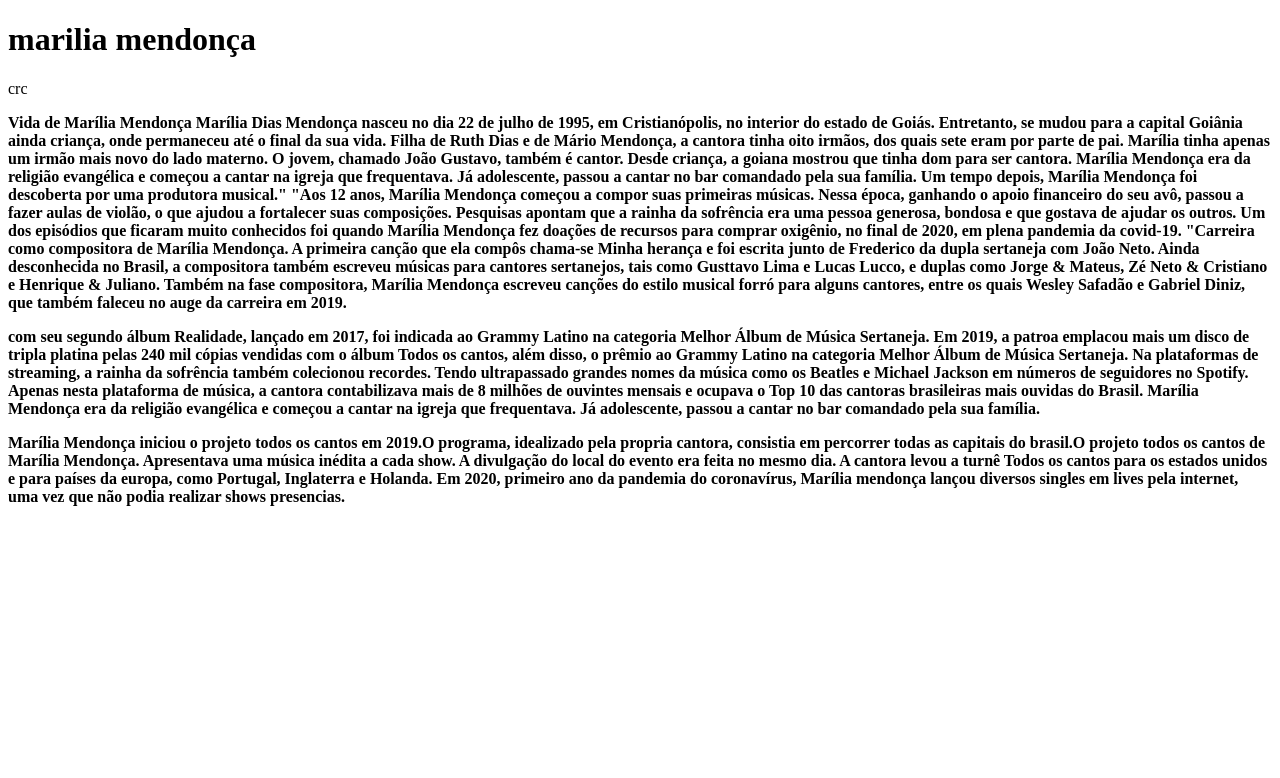
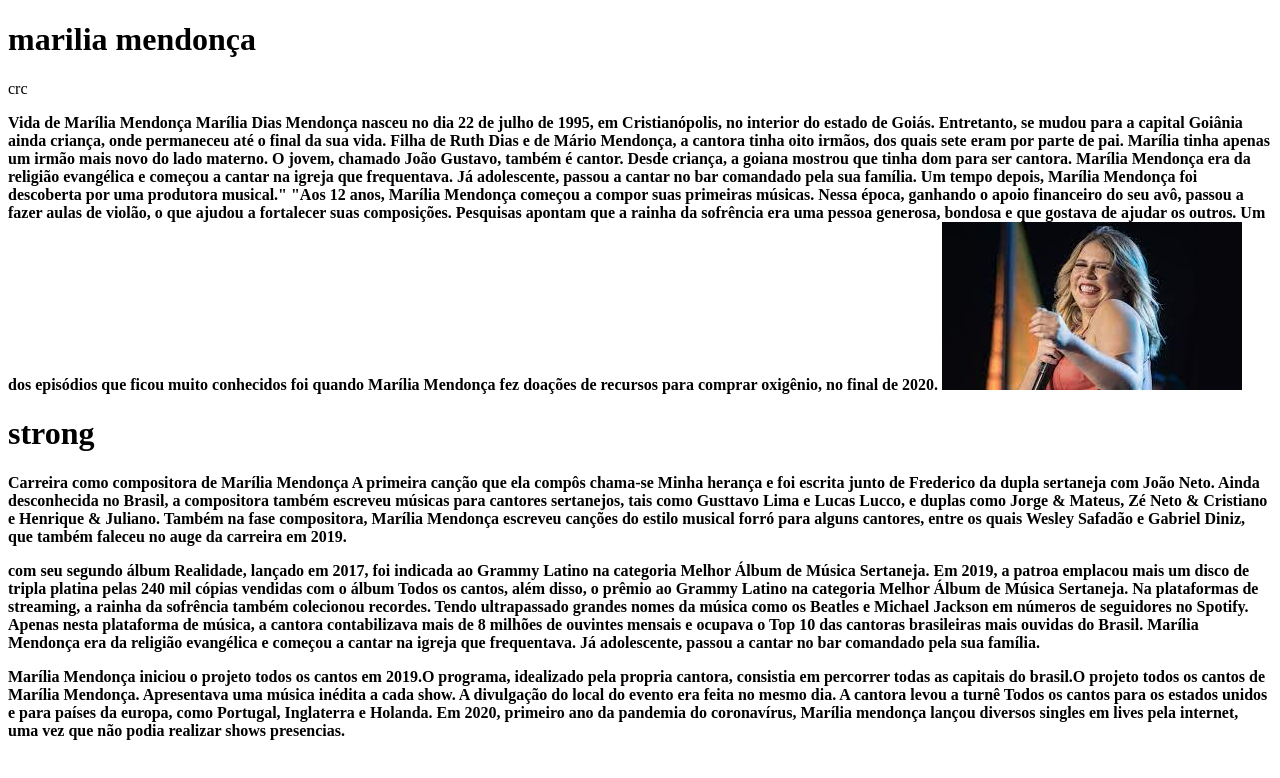
Before and after one commit to julinhaaaaaaaaaaaa/Mar-lia-Mendon-a, a plain HTML site: page index2.html in a window 1280 px wide. Drawn offline with Linux system fonts and the light colour scheme.

Commit message:
Update index2.html

```diff
--- a/index2.html
+++ b/index2.html
@@ -13,11 +13,13 @@
         crc
     <p> <b>Vida de Marília Mendonça
 Marília Dias Mendonça nasceu no dia 22 de julho de 1995, em Cristianópolis, no interior do estado de Goiás. Entretanto, se mudou para a capital Goiânia ainda criança, onde permaneceu até o final da sua vida.
-Filha de Ruth Dias e de Mário Mendonça, a cantora tinha oito irmãos, dos quais sete eram por parte de pai. Marília tinha apenas um irmão mais novo do lado materno. O jovem, chamado João Gustavo, também é cantor.
-Desde criança, a goiana mostrou que tinha dom para ser cantora. Marília Mendonça era da religião evangélica e começou a cantar na igreja que frequentava. Já adolescente, passou a cantar no bar comandado pela sua família. Um tempo depois, Marília Mendonça foi descoberta por uma produtora musical."
+    Filha de Ruth Dias e de Mário Mendonça, a cantora tinha oito irmãos, dos quais sete eram por parte de pai. Marília tinha apenas um irmão mais novo do lado materno. O jovem, chamado João Gustavo, também é cantor.
+    Desde criança, a goiana mostrou que tinha dom para ser cantora. Marília Mendonça era da religião evangélica e começou a cantar na igreja que frequentava. Já adolescente, passou a cantar no bar comandado pela sua família. Um tempo depois, Marília Mendonça foi descoberta por uma produtora musical."
 "Aos 12 anos, Marília Mendonça começou a compor suas primeiras músicas. Nessa época, ganhando o apoio financeiro do seu avô, passou a fazer aulas de violão, o que ajudou a fortalecer suas composições.
-Pesquisas apontam que a rainha da sofrência era uma pessoa generosa, bondosa e que gostava de ajudar os outros. Um dos episódios que ficaram muito conhecidos foi quando Marília Mendonça fez doações de recursos para comprar oxigênio, no final de 2020, em plena pandemia da covid-19.
-"Carreira como compositora de Marília Mendonça.
+Pesquisas apontam que a rainha da sofrência era uma pessoa generosa, bondosa e que gostava de ajudar os outros. Um dos episódios que ficou muito conhecidos foi quando Marília Mendonça fez doações de recursos para comprar oxigênio, no final de 2020.
+<img src="marilia1.jpeg">
+<p>
+   <h1>strong</h1>  Carreira como compositora de Marília Mendonça
  A primeira canção que ela compôs chama-se Minha herança e foi escrita junto de Frederico da dupla sertaneja com João Neto.
 Ainda desconhecida no Brasil, a compositora também escreveu músicas para cantores sertanejos, tais como Gusttavo Lima e Lucas Lucco, e duplas como Jorge & Mateus, Zé Neto & Cristiano e Henrique & Juliano.
 Também na fase compositora, Marília Mendonça escreveu canções do estilo musical forró para alguns cantores, entre os quais Wesley Safadão e Gabriel Diniz, que também faleceu no auge da carreira em 2019.</p>
```
